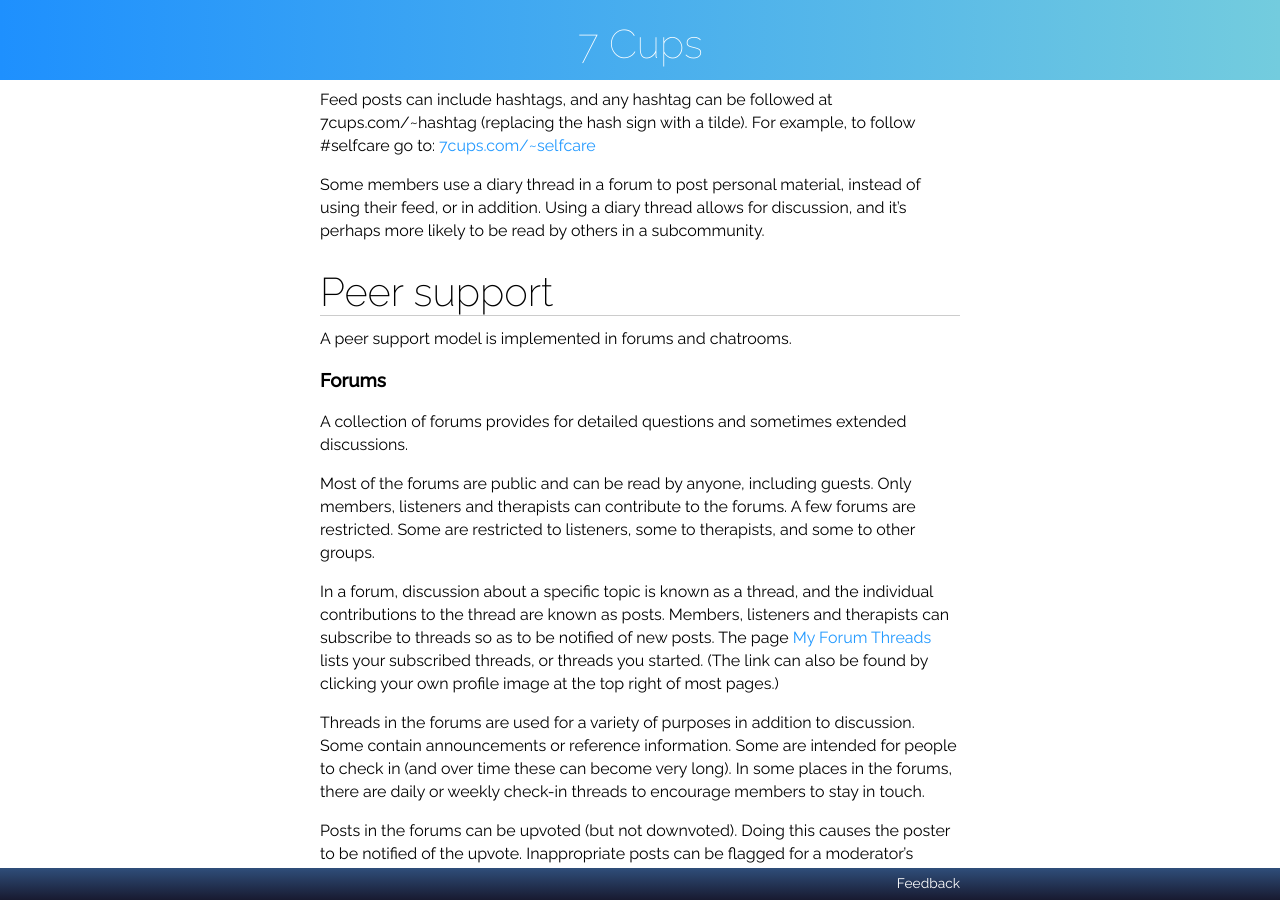
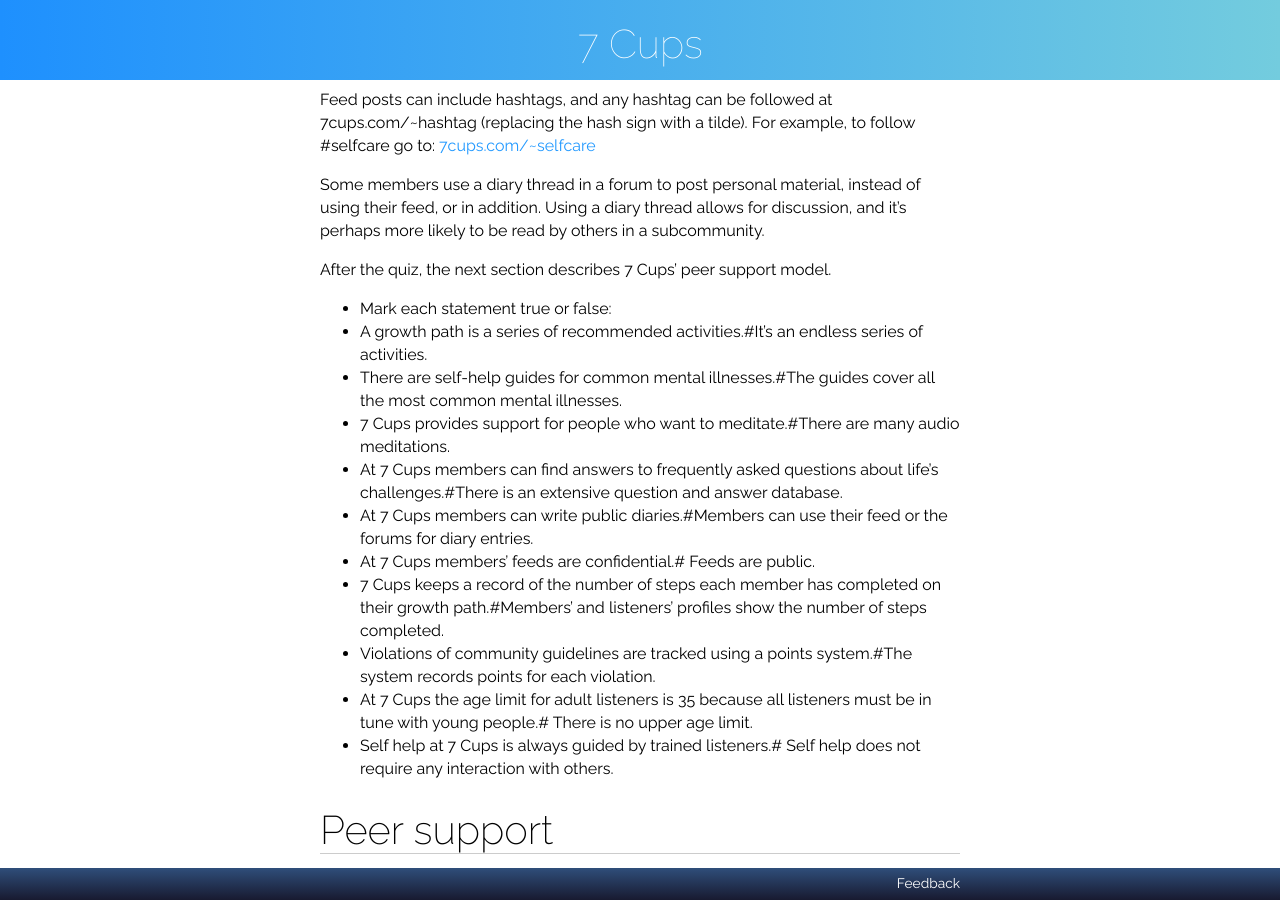
Before and after one commit to RarelyCharlie/rarelycharlie.github.io, a Jekyll site: the page built from _draft/7cups-no-pages.md, in a window 1280 px wide and 900 px high, scrolled down 12976 px. Built offline with Jekyll 4.4.1, drawn with Linux system fonts in a browser that asks for light colours.

Commit message:
add quiz

```diff
--- a/_includes/7cups.md
+++ b/_includes/7cups.md
@@ -348,6 +348,21 @@ Feed posts can include hashtags, and any hashtag can be followed at 7cups.com/~h
 
 Some members use a diary thread in a forum to post personal material, instead of using their feed, or in addition. Using a diary thread allows for discussion, and it's perhaps more likely to be read by others in a subcommunity.
 
+After the quiz, the next section describes 7 Cups' peer support model.
+
+- Mark each statement true or false:
+- A growth path is a series of recommended activities.#It's an endless series of activities.
+- There are self-help guides for common mental illnesses.#The guides cover all the most common mental illnesses.
+- 7 Cups provides support for people who want to meditate.#There are many audio meditations.
+- At 7 Cups members can find answers to frequently asked questions about life's challenges.#There is an extensive question and answer database.
+- At 7 Cups members can write public diaries.#Members can use their feed or the forums for diary entries.
+- At 7 Cups members' feeds are confidential.# Feeds are public.
+- 7 Cups keeps a record of the number of steps each member has completed on their growth path.#Members' and listeners' profiles show the number of steps completed.
+- Violations of community guidelines are tracked using a points system.#The system records points for each violation.
+- At 7 Cups the age limit for adult listeners is 35 because all listeners must be in tune with young people.# There is no upper age limit.
+- Self help at 7 Cups is always guided by trained listeners.# Self help does not require any interaction with others.
+{:.quiz}
+
 # Peer support
 
 A peer support model is implemented in forums and chatrooms.
```
